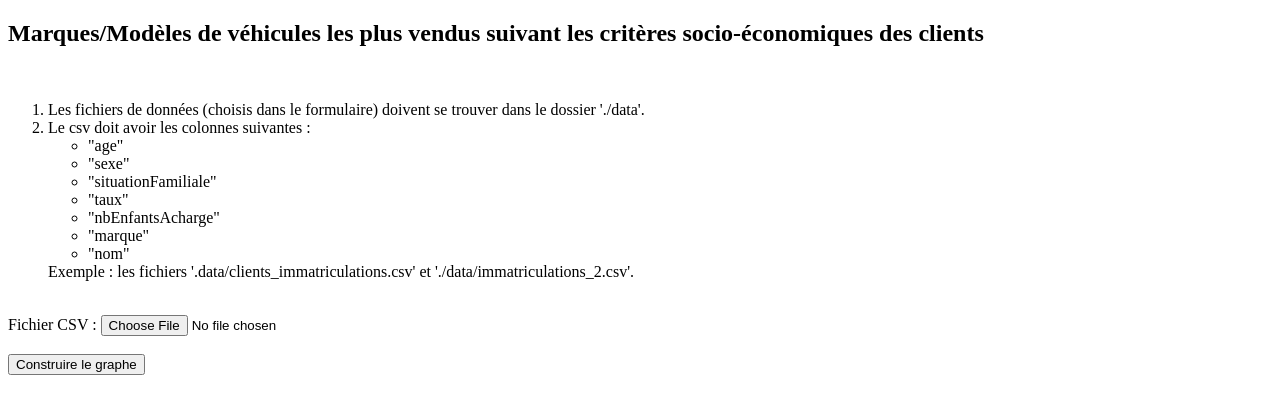
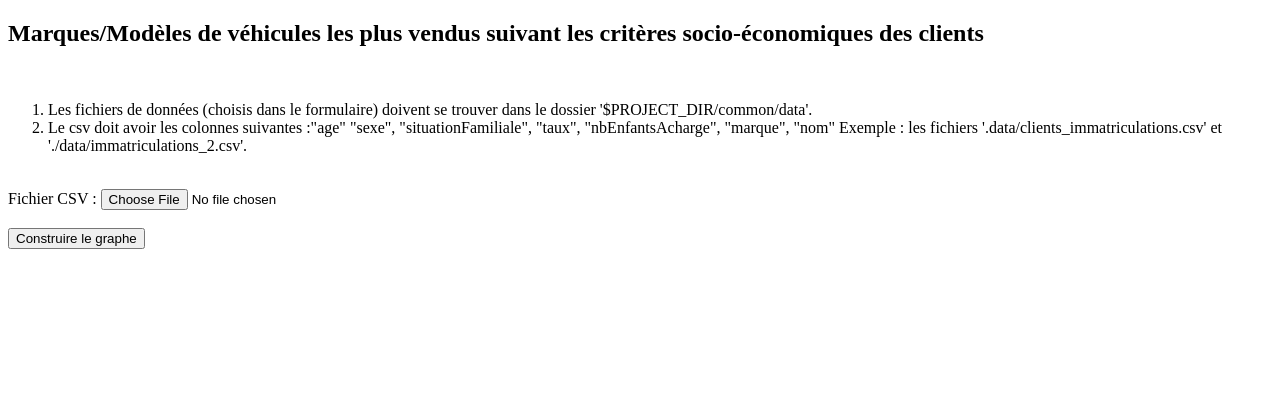
Before and after one commit to rashzongo/dataViz-maslow, a plain HTML site: page graph0/index.html in a window 1280 px wide. Drawn offline with Linux system fonts and the light colour scheme.

Commit message:
update graph0/index

```diff
--- a/graph0/index.html
+++ b/graph0/index.html
@@ -18,16 +18,10 @@
             <p>
                 <br>
                 <ol>
-                    <li>Les fichiers de données (choisis dans le formulaire) doivent se trouver dans le dossier './data'.</li>
-                    <li>Le csv doit avoir les colonnes suivantes :
-                        <ul>
-                            <li>"age"</li>
-                            <li>"sexe"</li>
-                            <li>"situationFamiliale"</li>
-                            <li>"taux"</li>
-                            <li>"nbEnfantsAcharge"</li>
-                            <li>"marque"</li>
-                            <li>"nom"</li>
+                    <li>Les fichiers de données (choisis dans le formulaire)
+                        doivent se trouver dans le dossier '$PROJECT_DIR/common/data'.</li>
+                    <li>Le csv doit avoir les colonnes suivantes :"age"
+                            "sexe", "situationFamiliale", "taux", "nbEnfantsAcharge", "marque", "nom"
                         </ul>
                         Exemple : les fichiers '.data/clients_immatriculations.csv'
                         et './data/immatriculations_2.csv'.
```
